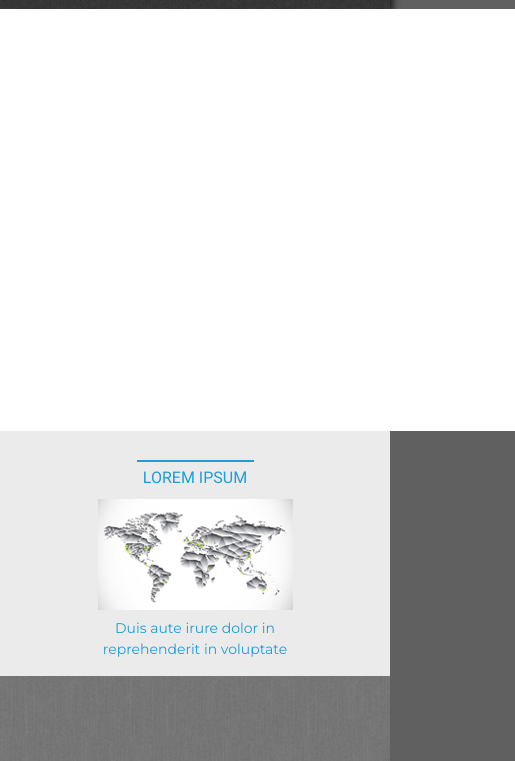
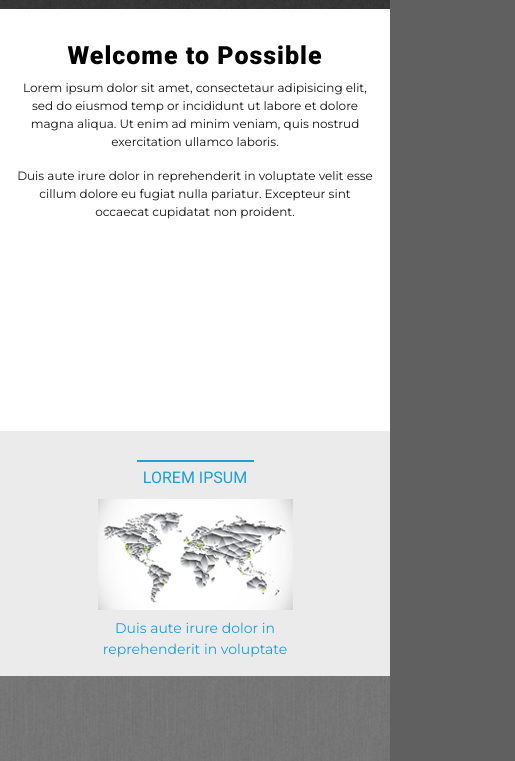
Before and after one commit to Dominik-Zajac/HTML..-..Possible, a website: page src/index.html in a window 390 px wide. Shown: the part 83-844 px from the top of the page, 515 px wide, since content can reach past the window. Drawn offline with nearby package versions, Linux system fonts and the light colour scheme; files that its build step writes are made by us from their sources.

Commit message:
Add main-text and styles

```diff
--- a/src/index.html
+++ b/src/index.html
@@ -9,7 +9,7 @@
     <title>Possible</title>
     <link rel="stylesheet" href="https://stackpath.bootstrapcdn.com/bootstrap/4.3.1/css/bootstrap.min.css"
         integrity="sha384-ggOyR0iXCbMQv3Xipma34MD+dH/1fQ784/j6cY/iJTQUOhcWr7x9JvoRxT2MZw1T" crossorigin="anonymous">
-    <link href="https://fonts.googleapis.com/css?family=Montserrat|Roboto:400,700&display=swap" rel="stylesheet">
+    <link href="https://fonts.googleapis.com/css?family=Montserrat|Roboto:400,900&display=swap" rel="stylesheet">
     <link rel="stylesheet" href="/css/app.css">
 </head>
 
@@ -75,7 +75,22 @@
             <div class="row">
                 <div class="col-md-8">
                     <article class="main-content">
+                        <div class="main-text">
+                            <h2 class="main-title">Welcome to Possible</h2>
+                            <p class="main-paragraph">
+                                Lorem ipsum dolor sit amet, consectetaur adipisicing elit, sed do eiusmod temp or
+                                incididunt ut labore et dolore magna
+                                aliqua. Ut enim ad minim veniam, quis nostrud exercitation ullamco laboris.
+                            </p>
+                            <p class="main-paragraph">
+                                Duis aute irure dolor in reprehenderit in voluptate velit esse cillum dolore eu fugiat
+                                nulla pariatur. Excepteur sint
+                                occaecat cupidatat non proident.
+                            </p>
+                        </div>
+                        <div class="main-gallery">
 
+                        </div>
                     </article>
                 </div>
                 <div class="col-md-4">
--- a/src/sass/sections/_main-wrapper.scss
+++ b/src/sass/sections/_main-wrapper.scss
@@ -11,6 +11,24 @@
         min-width: 515px;
         height: 50vh;
         background-color: $main-color;
+
+        .main-text {
+            padding-top: 32px;
+            padding-left: 24px;
+
+            .main-title {
+                @include text($main-font, 30px, 900, $second-color);
+
+                letter-spacing: 1px;
+            }
+
+            .main-paragraph {
+                @include text($paragraph-font, 12px, 400, #121212);
+
+                max-width: 450px;
+                line-height: 18px;
+            }
+        }
     }
 
     .main-sidebar {
@@ -58,6 +76,23 @@
 @media (max-width: 767px) {
     .main-wrapper {
 
+        .main-content {
+            min-width: 10vw;
+
+            .main-text {
+                text-align: center;
+                padding-left: 0px;
+
+                .main-title {
+                    font-size: 25px;
+                }
+
+                .main-paragraph {
+                    padding: 0 15px;
+                }
+            }
+        }
+
         .main-sidebar {
             margin-left: 0px;
 
```
